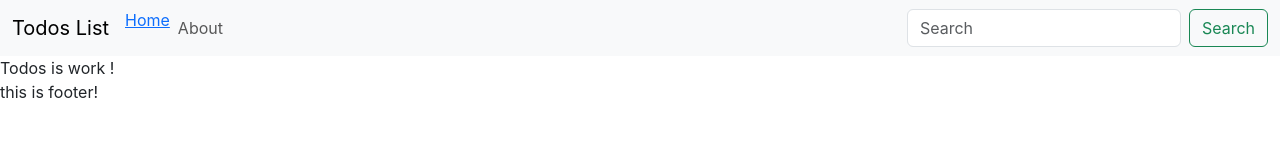
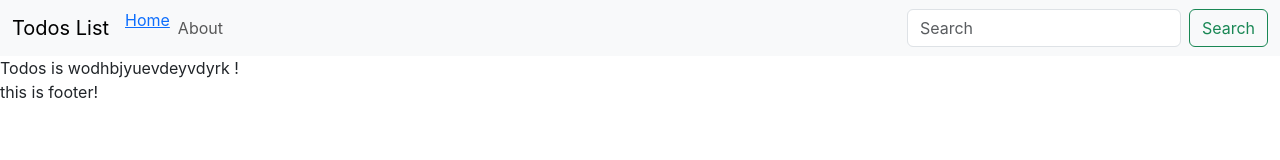
Before and after one commit to sxumit/Todos-List_ReactApp, a React (Create React App) app: page / in a window 1280 px wide. Shown: the top 160 px of the page. Built offline with nearby package versions, Linux system fonts and the light colour scheme.

Commit message:
Minor change

```diff
--- a/src/MyComponents/Todos.js
+++ b/src/MyComponents/Todos.js
@@ -3,7 +3,7 @@ import React from 'react'
 const Todos = () => {
   return (
     <div>
-      Todos is work !
+      Todos is wodhbjyuevdeyvdyrk !
     </div>
   )
 }
```
